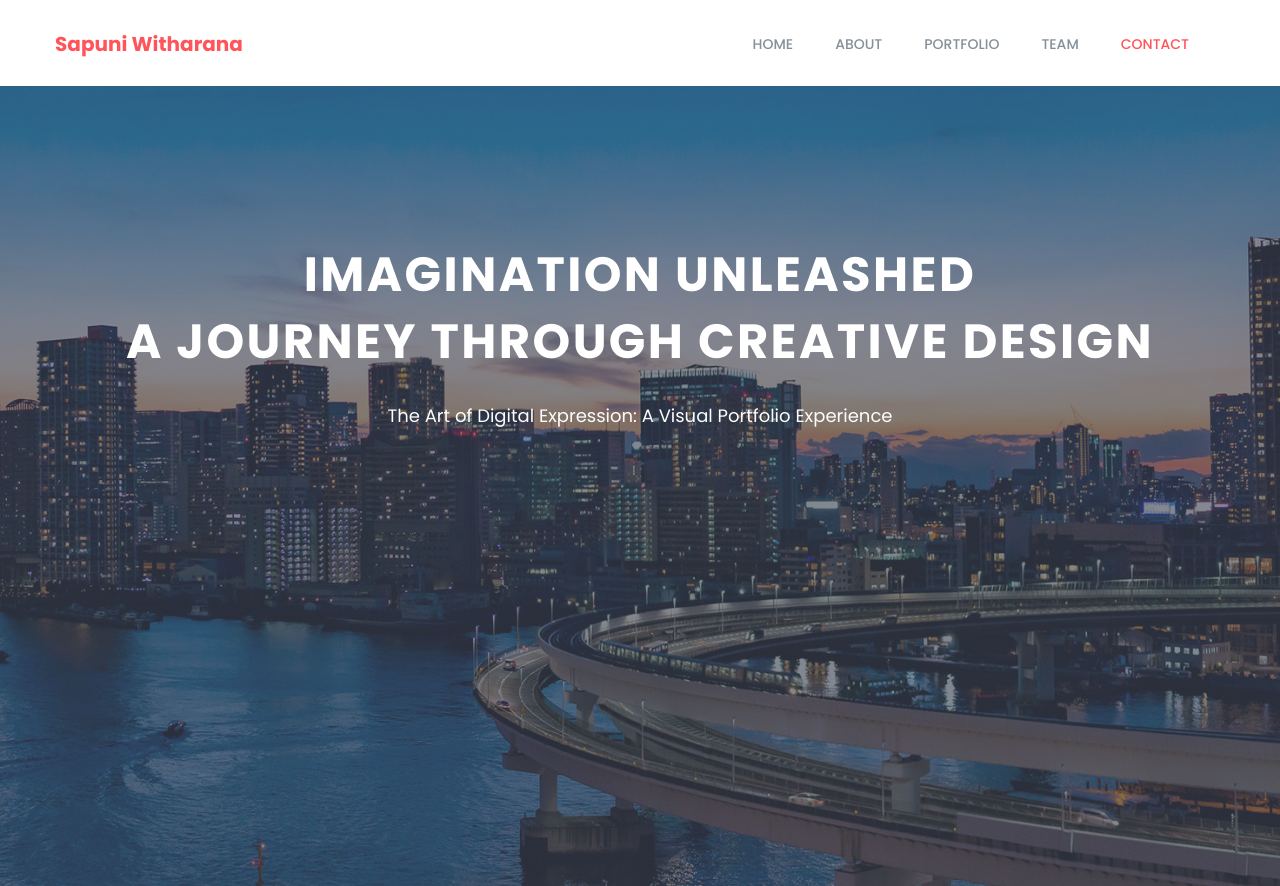
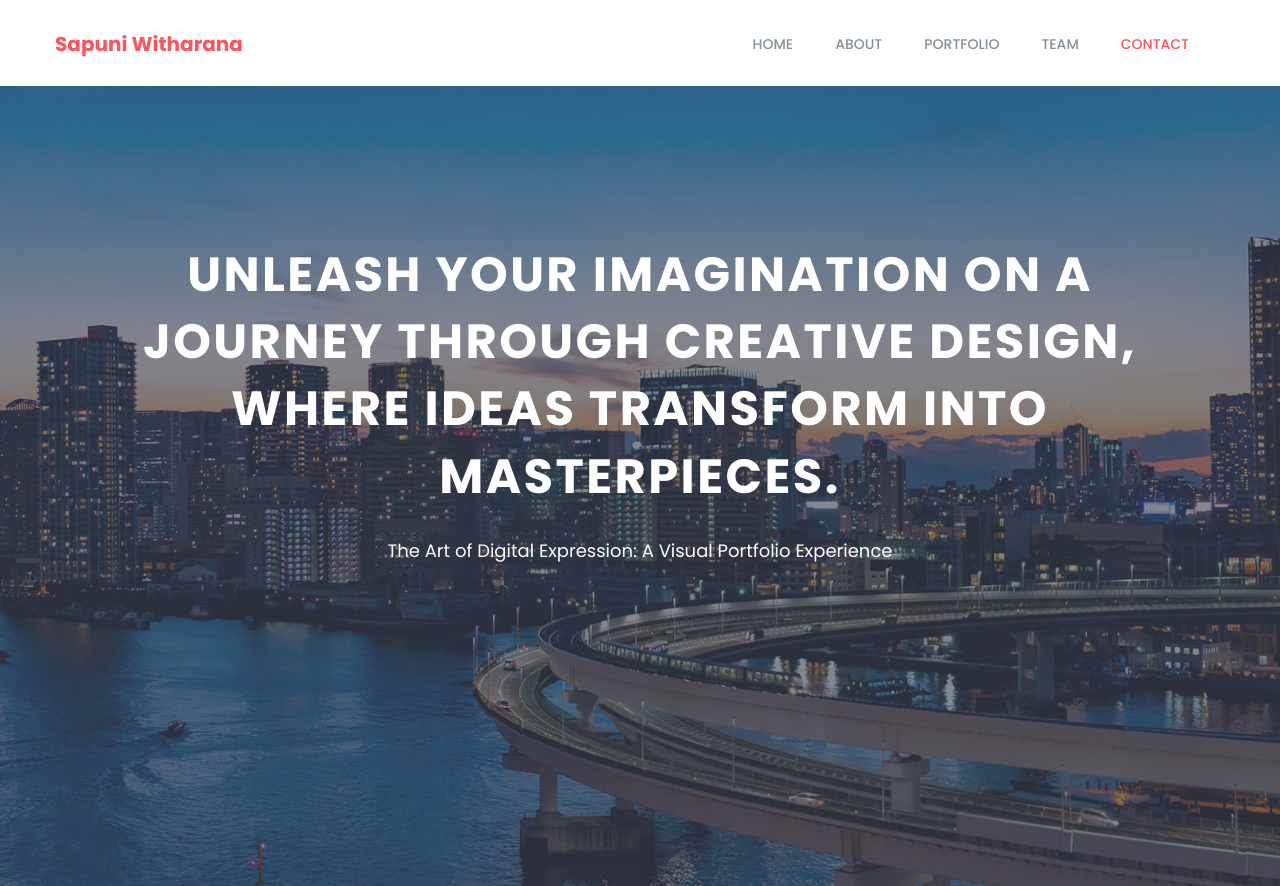
Before and after one commit to spmwitharana/portfolio1, a plain HTML site: page index.html in a window 1280 px wide. Shown: the top 886 px of the page. Drawn offline with nearby package versions, Linux system fonts and the light colour scheme.

Commit message:
Update index.html

```diff
--- a/index.html
+++ b/index.html
@@ -105,7 +105,7 @@
 		<section id="home" class="welcome-hero">
 			<div class="container">
 				<div class="welcome-hero-txt">
-					<h2>Imagination Unleashed <br> A Journey Through Creative Design </h2>
+					<h2>Unleash your imagination on a journey through creative design, where ideas transform into masterpieces. </h2>
 					<p>
 						The Art of Digital Expression: A Visual Portfolio Experience
 					</p>
```
